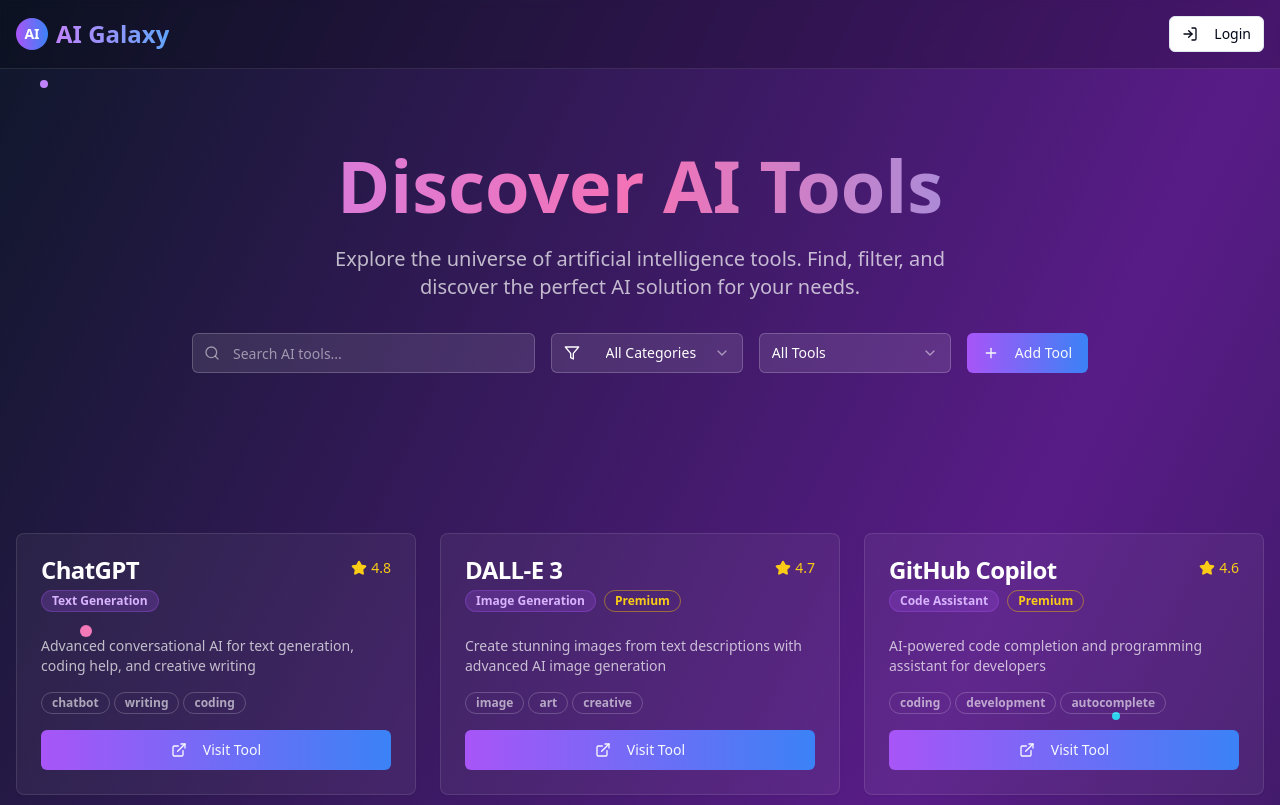
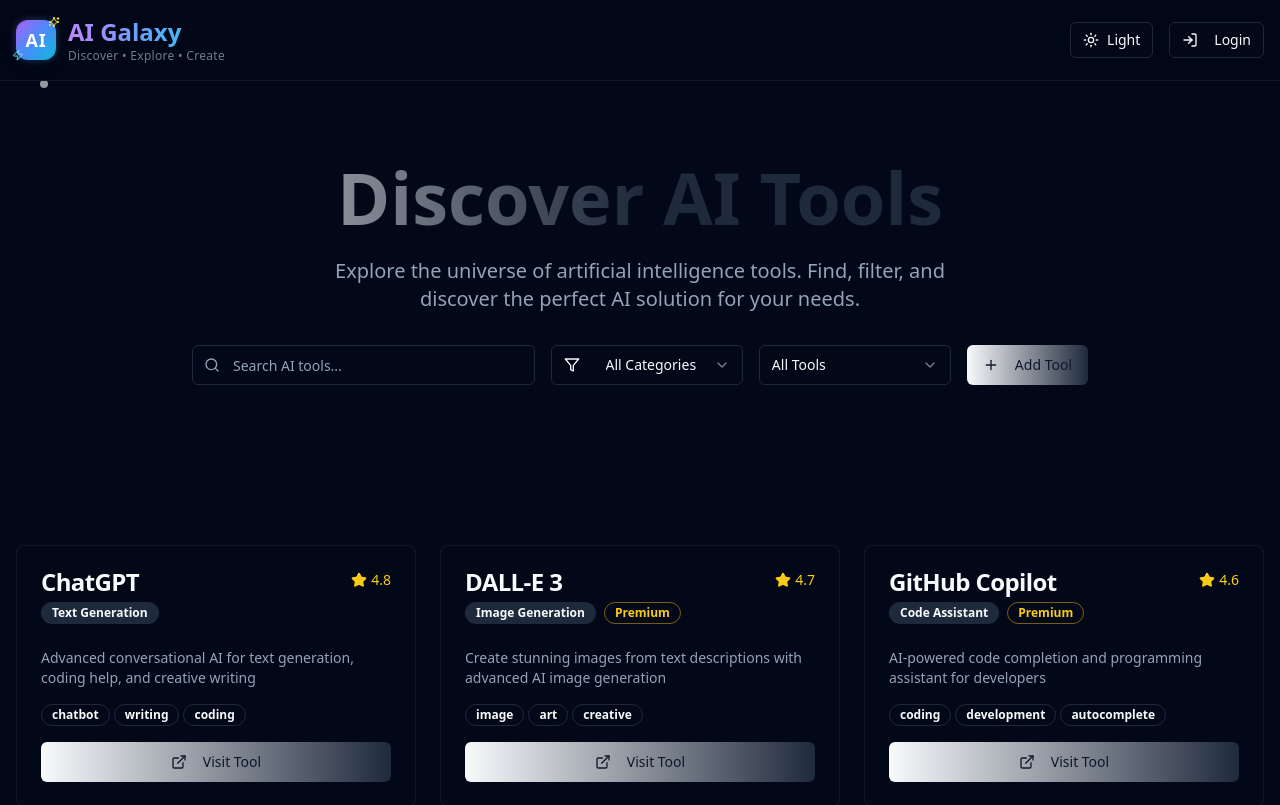
Before and after one commit to OmkarKirmathe/galaxy-ai-hub, a React (Vite) app: page / in a window 1280 px wide. Shown: the top 805 px of the page. Built offline with nearby package versions, Linux system fonts and the light colour scheme.

Commit message:
Add theme toggle and improve logo
Implement light/dark theme toggle and enhance the website logo for better aesthetics.

```diff
--- a/src/App.tsx
+++ b/src/App.tsx
@@ -1,8 +1,10 @@
+
 import { Toaster } from "@/components/ui/toaster";
 import { Toaster as Sonner } from "@/components/ui/sonner";
 import { TooltipProvider } from "@/components/ui/tooltip";
 import { QueryClient, QueryClientProvider } from "@tanstack/react-query";
 import { BrowserRouter, Routes, Route } from "react-router-dom";
+import { ThemeProvider } from "@/contexts/ThemeContext";
 import Index from "./pages/Index";
 import NotFound from "./pages/NotFound";
 
@@ -10,6 +12,7 @@ const queryClient = new QueryClient();
 
 const App = () => (
   <QueryClientProvider client={queryClient}>
+    <ThemeProvider>
       <TooltipProvider>
         <Toaster />
         <Sonner />
@@ -21,6 +24,7 @@ const App = () => (
           </Routes>
         </BrowserRouter>
       </TooltipProvider>
+    </ThemeProvider>
   </QueryClientProvider>
 );
 
--- /dev/null
+++ b/src/components/Logo.tsx
@@ -0,0 +1,44 @@
+
+import React from 'react';
+import { Sparkles, Zap } from 'lucide-react';
+
+interface LogoProps {
+  className?: string;
+}
+
+const Logo: React.FC<LogoProps> = ({ className = "" }) => {
+  return (
+    <div className={`flex items-center space-x-3 group ${className}`}>
+      <div className="relative">
+        {/* Main logo container */}
+        <div className="w-10 h-10 bg-gradient-to-br from-purple-500 via-blue-500 to-cyan-500 rounded-xl flex items-center justify-center transition-all duration-300 group-hover:scale-110 group-hover:rotate-12 shadow-lg">
+          {/* Inner glow effect */}
+          <div className="absolute inset-0 bg-gradient-to-br from-purple-400/30 via-blue-400/30 to-cyan-400/30 rounded-xl blur-sm group-hover:blur-md transition-all duration-300"></div>
+
+          {/* AI text */}
+          <span className="relative text-white font-bold text-lg tracking-wider">AI</span>
+
+          {/* Sparkle decorations */}
+          <Sparkles className="absolute -top-1 -right-1 w-3 h-3 text-yellow-300 animate-pulse" />
+          <Zap className="absolute -bottom-1 -left-1 w-3 h-3 text-cyan-300 animate-bounce" />
+        </div>
+
+        {/* Orbital rings */}
+        <div className="absolute inset-0 rounded-full border border-purple-400/20 animate-spin" style={{ animationDuration: '8s' }}></div>
+        <div className="absolute inset-1 rounded-full border border-blue-400/15 animate-spin" style={{ animationDuration: '12s', animationDirection: 'reverse' }}></div>
+      </div>
+
+      {/* Text logo */}
+      <div className="flex flex-col">
+        <h1 className="text-2xl font-bold bg-gradient-to-r from-purple-400 via-blue-400 to-cyan-400 bg-clip-text text-transparent transition-all duration-300 group-hover:from-pink-400 group-hover:via-purple-400 group-hover:to-blue-400">
+          AI Galaxy
+        </h1>
+        <span className="text-xs text-muted-foreground font-medium tracking-wide opacity-75">
+          Discover • Explore • Create
+        </span>
+      </div>
+    </div>
+  );
+};
+
+export default Logo;
--- /dev/null
+++ b/src/components/ThemeToggle.tsx
@@ -0,0 +1,38 @@
+
+import React from 'react';
+import { Button } from '@/components/ui/button';
+import { Moon, Sun } from 'lucide-react';
+import { useTheme } from '@/contexts/ThemeContext';
+
+const ThemeToggle: React.FC = () => {
+  const { theme, toggleTheme } = useTheme();
+
+  return (
+    <Button
+      variant="outline"
+      size="sm"
+      onClick={toggleTheme}
+      className="hover:scale-105 transition-all duration-200 relative overflow-hidden"
+    >
+      <div className="relative z-10 flex items-center space-x-2">
+        {theme === 'light' ? (
+          <Moon className="w-4 h-4" />
+        ) : (
+          <Sun className="w-4 h-4" />
+        )}
+        <span className="hidden sm:inline">
+          {theme === 'light' ? 'Dark' : 'Light'}
+        </span>
+      </div>
+
+      {/* Animated background */}
+      <div className={`absolute inset-0 transition-transform duration-300 ${
+        theme === 'light'
+          ? 'bg-gradient-to-r from-slate-800 to-slate-900 translate-y-full'
+          : 'bg-gradient-to-r from-yellow-200 to-orange-200 -translate-y-full'
+      }`}></div>
+    </Button>
+  );
+};
+
+export default ThemeToggle;
--- /dev/null
+++ b/src/contexts/ThemeContext.tsx
@@ -0,0 +1,42 @@
+
+import React, { createContext, useContext, useEffect, useState } from 'react';
+
+type Theme = 'light' | 'dark';
+
+interface ThemeContextType {
+  theme: Theme;
+  toggleTheme: () => void;
+}
+
+const ThemeContext = createContext<ThemeContextType | undefined>(undefined);
+
+export const ThemeProvider: React.FC<{ children: React.ReactNode }> = ({ children }) => {
+  const [theme, setTheme] = useState<Theme>(() => {
+    const savedTheme = localStorage.getItem('theme') as Theme;
+    return savedTheme || 'dark';
+  });
+
+  useEffect(() => {
+    localStorage.setItem('theme', theme);
+    document.documentElement.classList.remove('light', 'dark');
+    document.documentElement.classList.add(theme);
+  }, [theme]);
+
+  const toggleTheme = () => {
+    setTheme(prev => prev === 'light' ? 'dark' : 'light');
+  };
+
+  return (
+    <ThemeContext.Provider value={{ theme, toggleTheme }}>
+      {children}
+    </ThemeContext.Provider>
+  );
+};
+
+export const useTheme = () => {
+  const context = useContext(ThemeContext);
+  if (!context) {
+    throw new Error('useTheme must be used within a ThemeProvider');
+  }
+  return context;
+};
--- a/src/pages/Index.tsx
+++ b/src/pages/Index.tsx
@@ -11,6 +11,8 @@ import { Search, Filter, Plus, LogIn, User, Star, ExternalLink } from "lucide-re
 import { useToast } from "@/hooks/use-toast";
 import AuthDialog from "@/components/AuthDialog";
 import AddToolDialog from "@/components/AddToolDialog";
+import Logo from "@/components/Logo";
+import ThemeToggle from "@/components/ThemeToggle";
 
 interface AITool {
   id: string;
@@ -327,33 +329,27 @@ const Index = () => {
   };
 
   return (
-    <div className="min-h-screen bg-gradient-to-br from-slate-900 via-purple-900 to-slate-900 overflow-hidden">
+    <div className="min-h-screen bg-gradient-to-br from-background via-background/80 to-background overflow-hidden">
       {/* Animated background particles */}
       <div className="fixed inset-0 z-0">
-        <div className="absolute top-20 left-10 w-2 h-2 bg-purple-400 rounded-full animate-pulse"></div>
-        <div className="absolute top-40 right-20 w-1 h-1 bg-blue-400 rounded-full animate-ping"></div>
-        <div className="absolute bottom-40 left-20 w-3 h-3 bg-pink-400 rounded-full animate-bounce"></div>
-        <div className="absolute bottom-20 right-40 w-2 h-2 bg-cyan-400 rounded-full animate-pulse"></div>
-        <div className="absolute top-60 left-1/2 w-1 h-1 bg-yellow-400 rounded-full animate-ping"></div>
+        <div className="absolute top-20 left-10 w-2 h-2 bg-primary/60 rounded-full animate-pulse"></div>
+        <div className="absolute top-40 right-20 w-1 h-1 bg-accent/60 rounded-full animate-ping"></div>
+        <div className="absolute bottom-40 left-20 w-3 h-3 bg-secondary/60 rounded-full animate-bounce"></div>
+        <div className="absolute bottom-20 right-40 w-2 h-2 bg-muted/60 rounded-full animate-pulse"></div>
+        <div className="absolute top-60 left-1/2 w-1 h-1 bg-primary/40 rounded-full animate-ping"></div>
       </div>
 
       {/* Header */}
-      <header className="border-b border-white/10 backdrop-blur-sm bg-black/20 relative z-10 animate-fade-in">
+      <header className="border-b border-border/50 backdrop-blur-sm bg-background/80 relative z-10 animate-fade-in">
         <div className="container mx-auto px-4 py-4">
           <div className="flex items-center justify-between">
-            <div className="flex items-center space-x-2 group">
-              <div className="w-8 h-8 bg-gradient-to-r from-purple-500 to-blue-500 rounded-full flex items-center justify-center transition-transform duration-300 group-hover:scale-110 group-hover:rotate-12">
-                <span className="text-white font-bold text-sm">AI</span>
-              </div>
-              <h1 className="text-2xl font-bold bg-gradient-to-r from-purple-400 to-blue-400 bg-clip-text text-transparent transition-all duration-300 group-hover:from-pink-400 group-hover:to-cyan-400">
-                AI Galaxy
-              </h1>
-            </div>
+            <Logo />
 
             <div className="flex items-center space-x-4">
+              <ThemeToggle />
               {isLoggedIn ? (
                 <div className="flex items-center space-x-3 animate-fade-in">
-                  <span className="text-white/80 text-sm">Welcome, {currentUser}</span>
+                  <span className="text-muted-foreground text-sm">Welcome, {currentUser}</span>
                   <Button variant="outline" size="sm" onClick={handleLogout} className="hover:scale-105 transition-transform duration-200">
                     Logout
                   </Button>
@@ -374,27 +370,27 @@ const Index = () => {
       {/* Hero Section */}
       <section className="py-20 text-center relative z-10">
         <div className="container mx-auto px-4">
-          <h2 className="text-5xl md:text-7xl font-bold mb-6 bg-gradient-to-r from-purple-400 via-pink-400 to-blue-400 bg-clip-text text-transparent animate-fade-in">
+          <h2 className="text-5xl md:text-7xl font-bold mb-6 bg-gradient-to-r from-primary via-accent to-secondary bg-clip-text text-transparent animate-fade-in">
             Discover AI Tools
           </h2>
-          <p className="text-xl text-white/70 mb-8 max-w-2xl mx-auto animate-fade-in" style={{ animationDelay: '200ms' }}>
+          <p className="text-xl text-muted-foreground mb-8 max-w-2xl mx-auto animate-fade-in" style={{ animationDelay: '200ms' }}>
             Explore the universe of artificial intelligence tools. Find, filter, and discover the perfect AI solution for your needs.
           </p>
 
           {/* Search and Filter Bar */}
           <div className="max-w-4xl mx-auto flex flex-col md:flex-row gap-4 mb-8 animate-fade-in" style={{ animationDelay: '400ms' }}>
             <div className="relative flex-1 group">
-              <Search className="absolute left-3 top-1/2 transform -translate-y-1/2 text-white/50 w-4 h-4 transition-colors group-focus-within:text-purple-400" />
+              <Search className="absolute left-3 top-1/2 transform -translate-y-1/2 text-muted-foreground w-4 h-4 transition-colors group-focus-within:text-primary" />
               <Input
                 placeholder="Search AI tools..."
                 value={searchTerm}
                 onChange={(e) => setSearchTerm(e.target.value)}
-                className="pl-10 bg-white/10 border-white/20 text-white placeholder:text-white/50 transition-all duration-300 focus:bg-white/15 focus:border-purple-400 focus:scale-105"
+                className="pl-10 transition-all duration-300 focus:scale-105"
               />
             </div>
 
             <Select value={selectedCategory} onValueChange={setSelectedCategory}>
-              <SelectTrigger className="w-full md:w-48 bg-white/10 border-white/20 text-white transition-all duration-300 hover:bg-white/15 hover:scale-105">
+              <SelectTrigger className="w-full md:w-48 transition-all duration-300 hover:scale-105">
                 <Filter className="w-4 h-4 mr-2" />
                 <SelectValue />
               </SelectTrigger>
@@ -408,7 +404,7 @@ const Index = () => {
             </Select>
 
             <Select value={selectedPricing} onValueChange={setSelectedPricing}>
-              <SelectTrigger className="w-full md:w-48 bg-white/10 border-white/20 text-white transition-all duration-300 hover:bg-white/15 hover:scale-105">
+              <SelectTrigger className="w-full md:w-48 transition-all duration-300 hover:scale-105">
                 <SelectValue />
               </SelectTrigger>
               <SelectContent>
@@ -421,7 +417,7 @@ const Index = () => {
             </Select>
 
             <AddToolDialog onAddTool={handleAddTool}>
-              <Button className="bg-gradient-to-r from-purple-500 to-blue-500 hover:from-purple-600 hover:to-blue-600 transition-all duration-300 hover:scale-105 hover:shadow-lg hover:shadow-purple-500/25">
+              <Button className="bg-gradient-to-r from-primary to-secondary hover:opacity-90 transition-all duration-300 hover:scale-105 hover:shadow-lg">
                 <Plus className="w-4 h-4 mr-2" />
                 Add Tool
               </Button>
@@ -437,27 +433,27 @@ const Index = () => {
             {filteredTools.map((tool, index) => (
               <Card
                 key={tool.id}
-                className="bg-white/5 border-white/10 hover:bg-white/10 transition-all duration-500 hover:scale-105 hover:shadow-xl hover:shadow-purple-500/20 group animate-fade-in"
+                className="border-border/50 hover:border-border transition-all duration-500 hover:scale-105 hover:shadow-xl group animate-fade-in"
                 style={{ animationDelay: `${index * 50}ms` }}
               >
                 <CardHeader>
                   <div className="flex items-start justify-between">
                     <div className="flex-1">
-                      <CardTitle className="text-white group-hover:text-purple-300 transition-colors duration-300">
+                      <CardTitle className="text-foreground group-hover:text-primary transition-colors duration-300">
                         {tool.name}
                       </CardTitle>
                       <div className="flex items-center gap-2 mt-2">
-                        <Badge variant="secondary" className="bg-purple-500/20 text-purple-300 border-purple-500/30 transition-all duration-300 group-hover:bg-purple-500/30 group-hover:scale-105">
+                        <Badge variant="secondary" className="transition-all duration-300 group-hover:scale-105">
                           {tool.category}
                         </Badge>
                         {tool.isPremium && (
-                          <Badge variant="outline" className="border-yellow-500/50 text-yellow-400 transition-all duration-300 group-hover:border-yellow-400 group-hover:text-yellow-300 group-hover:scale-105">
+                          <Badge variant="outline" className="border-yellow-500/50 text-yellow-600 dark:text-yellow-400 transition-all duration-300 group-hover:border-yellow-400 group-hover:scale-105">
                             Premium
                           </Badge>
                         )}
                       </div>
                     </div>
-                    <div className="flex items-center space-x-1 text-yellow-400 transition-all duration-300 group-hover:scale-110">
+                    <div className="flex items-center space-x-1 text-yellow-600 dark:text-yellow-400 transition-all duration-300 group-hover:scale-110">
                       <Star className="w-4 h-4 fill-current" />
                       <span className="text-sm">{tool.rating}</span>
                     </div>
@@ -465,7 +461,7 @@ const Index = () => {
                 </CardHeader>
 
                 <CardContent>
-                  <CardDescription className="text-white/70 mb-4 group-hover:text-white/90 transition-colors duration-300">
+                  <CardDescription className="text-muted-foreground mb-4 group-hover:text-foreground/80 transition-colors duration-300">
                     {tool.description}
                   </CardDescription>
 
@@ -474,7 +470,7 @@ const Index = () => {
                       <Badge
                         key={tag}
                         variant="outline"
-                        className="text-xs border-white/20 text-white/60 transition-all duration-300 hover:border-white/40 hover:text-white/80 hover:scale-105"
+                        className="text-xs transition-all duration-300 hover:scale-105"
                         style={{ animationDelay: `${tagIndex * 100}ms` }}
                       >
                         {tag}
@@ -483,7 +479,7 @@ const Index = () => {
                   </div>
 
                   <Button
-                    className="w-full bg-gradient-to-r from-purple-500 to-blue-500 hover:from-purple-600 hover:to-blue-600 transition-all duration-300 hover:scale-105 hover:shadow-lg hover:shadow-purple-500/25"
+                    className="w-full bg-gradient-to-r from-primary to-secondary hover:opacity-90 transition-all duration-300 hover:scale-105 hover:shadow-lg"
                     onClick={() => window.open(tool.url, '_blank')}
                   >
                     <ExternalLink className="w-4 h-4 mr-2 transition-transform duration-300 group-hover:scale-110" />
@@ -496,17 +492,17 @@ const Index = () => {
 
           {filteredTools.length === 0 && (
             <div className="text-center py-12 animate-fade-in">
-              <p className="text-white/60 text-lg">No AI tools found matching your criteria.</p>
-              <p className="text-white/40 mt-2">Try adjusting your search or filters.</p>
+              <p className="text-muted-foreground text-lg">No AI tools found matching your criteria.</p>
+              <p className="text-muted-foreground/60 mt-2">Try adjusting your search or filters.</p>
             </div>
           )}
         </div>
       </section>
 
       {/* Footer */}
-      <footer className="border-t border-white/10 py-8 mt-20 relative z-10 animate-fade-in">
+      <footer className="border-t border-border/50 py-8 mt-20 relative z-10 animate-fade-in">
         <div className="container mx-auto px-4 text-center">
-          <p className="text-white/60">
+          <p className="text-muted-foreground">
             © 2024 AI Galaxy. Discover the universe of artificial intelligence tools.
           </p>
         </div>
```
Lines whose indentation alone changed are shown as unchanged.
